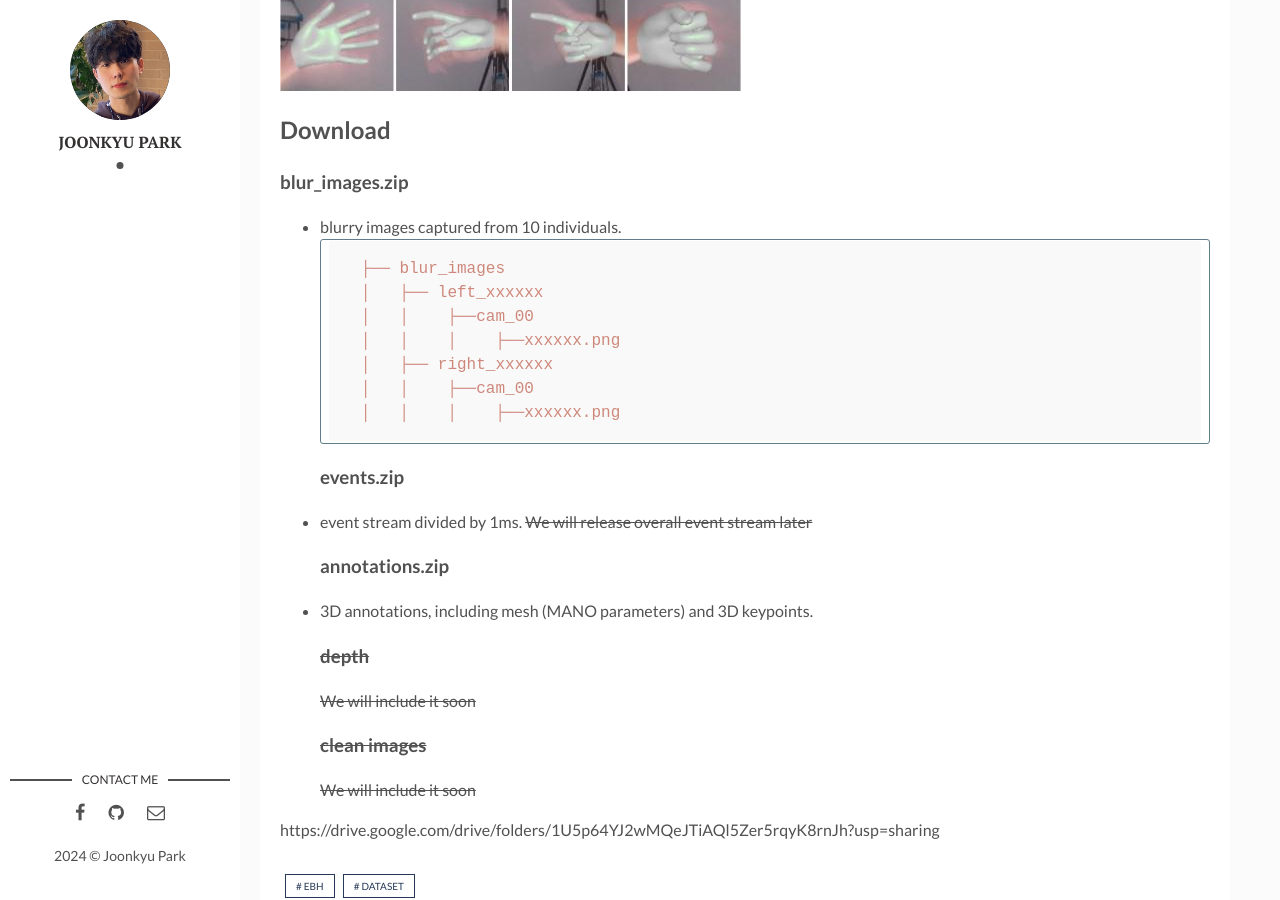
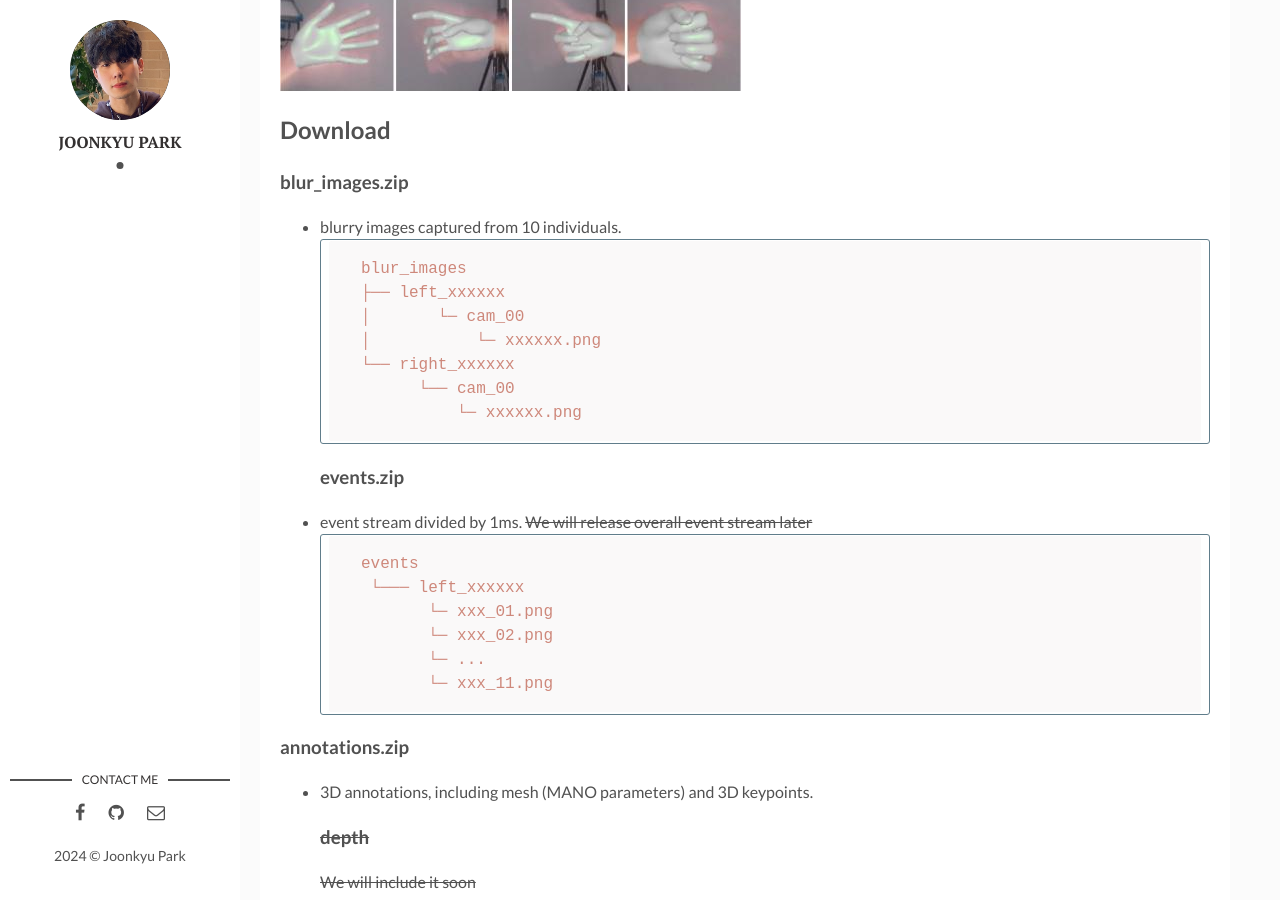
Before and after one commit to jkpark08/jkpark08.github.io, a Jekyll site: the page built from _posts/2024-07-01-EBH.markdown, in a window 1280 px wide and 900 px high, scrolled down 978 px. Built offline with Jekyll 4.4.1, drawn with Linux system fonts in a browser that asks for light colours.

Commit message:
Update 2024-07-01-EBH.markdown

````diff
--- a/_posts/2024-07-01-EBH.markdown
+++ b/_posts/2024-07-01-EBH.markdown
@@ -26,16 +26,25 @@ tags3: #
 ### blur_images.zip
 - blurry images captured from 10 individuals.
 ```bash
-├── blur_images
-│   ├── left_xxxxxx
-│   │    ├──cam_00
-│   │    │    ├──xxxxxx.png
-│   ├── right_xxxxxx
-│   │    ├──cam_00
-│   │    │    ├──xxxxxx.png
+blur_images
+├── left_xxxxxx
+│       └─ cam_00
+│           └─ xxxxxx.png
+└── right_xxxxxx
+        └── cam_00
+            └─ xxxxxx.png
 ```
 ### events.zip
 - event stream divided by 1ms. ~~We will release overall event stream later~~
+```bash
+events
+   └─── left_xxxxxx
+         └─ xxx_01.png
+         └─ xxx_02.png
+         └─ ...
+         └─ xxx_11.png
+```
+
 ### annotations.zip
 - 3D annotations, including mesh (MANO parameters) and 3D keypoints.
 ### ~~depth~~
````
